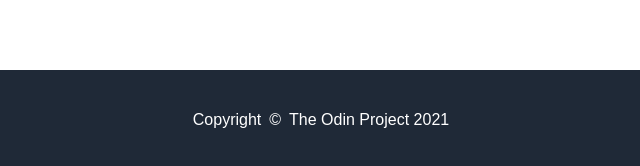
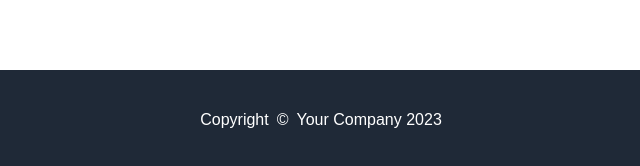
Before and after one commit to Shlammy/landing-page, a plain HTML site: page index.html in a window 1280 px wide. Shown: the part 1633-1799 px from the top of the page, 319-959 px from the left. Drawn offline with Linux system fonts and the light colour scheme.

Commit message:
Update index.html

```diff
--- a/index.html
+++ b/index.html
@@ -62,6 +62,6 @@
         <button class="fifthButton">Sign up</button>
       </div>
     </div>
-    <div class="footer">Copyright&ensp;©&ensp;The Odin Project 2021</div>
+    <div class="footer">Copyright&ensp;©&ensp;Your Company 2023</div>
   </body>
 </html>
```
